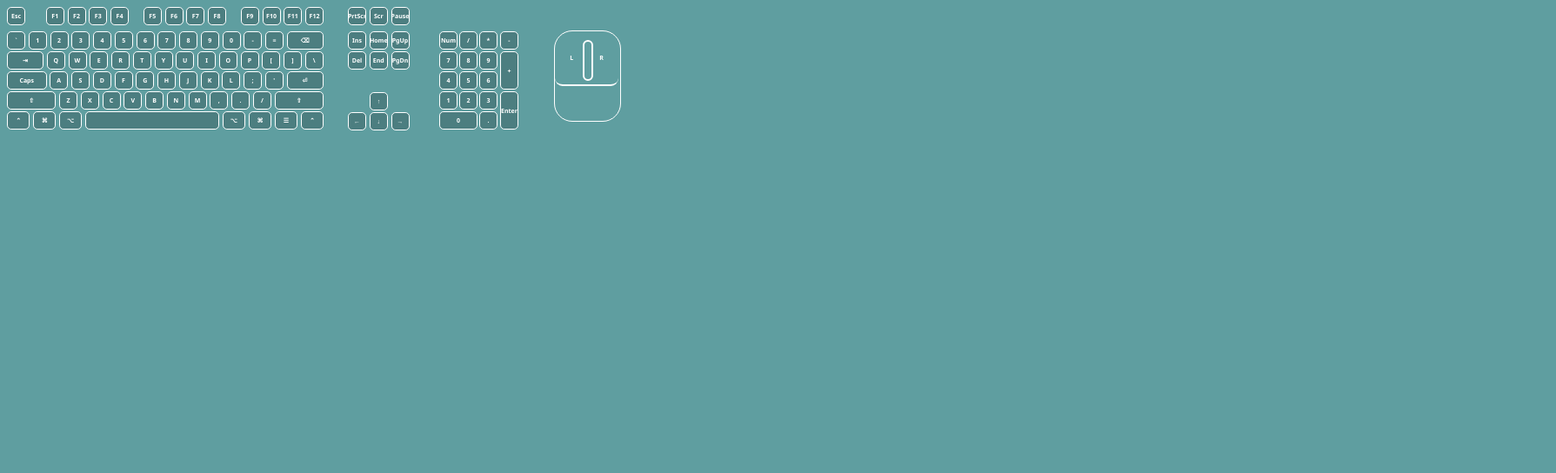
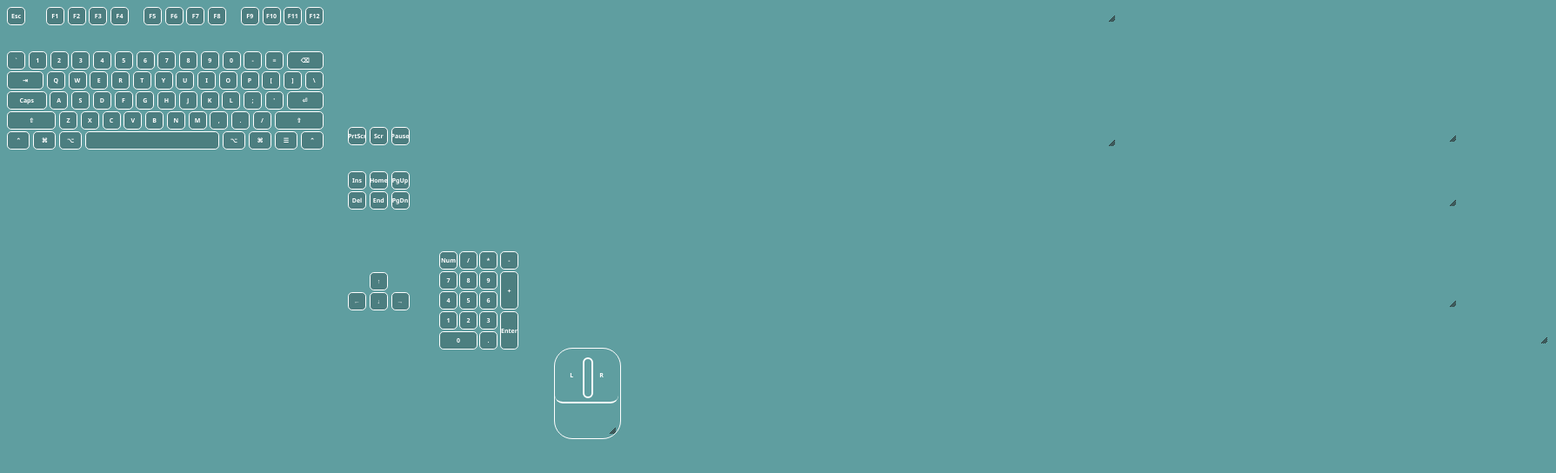
Before and after one commit to SplitmediaLabsLimited/input-visualizer, a website with bundled scripts: page index.html in a window 1280 px wide. Shown: the whole page at 87% size, 1789 px wide, since content can reach past the window. Built offline with nearby package versions, Linux system fonts and the light colour scheme.

Commit message:
feat: add draggability and (incomplete) resizability

```diff
--- a/index.html
+++ b/index.html
@@ -6,6 +6,7 @@
 
     <title>keyboard</title>
 
+    <link rel="stylesheet" href="js/jquery-ui-1.11.4.custom/jquery-ui.css" />
     <link rel="stylesheet" href="css/style.css" />
   </head>
   <body>
--- a/js/main.js
+++ b/js/main.js
@@ -281,6 +281,14 @@
     }
   };
 
+  // jQuery UI interactions
+  $('[data-section]').resizable({
+    aspectRatio: true,
+    handles: "all",
+    resize: function(event, ui) {
+    }
+  });
+
   // XBC interaction begins here
   xjs.ready().then(Item.getCurrentSource).then(function(item) {
     // use whole stage for source
```
